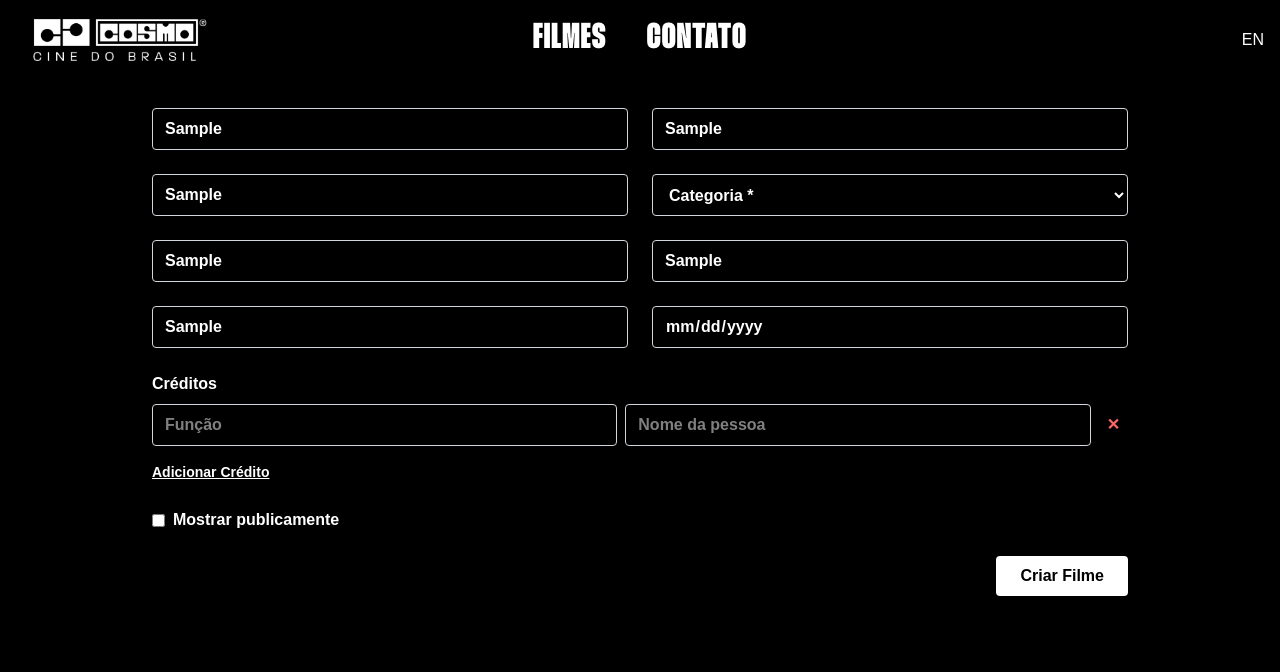
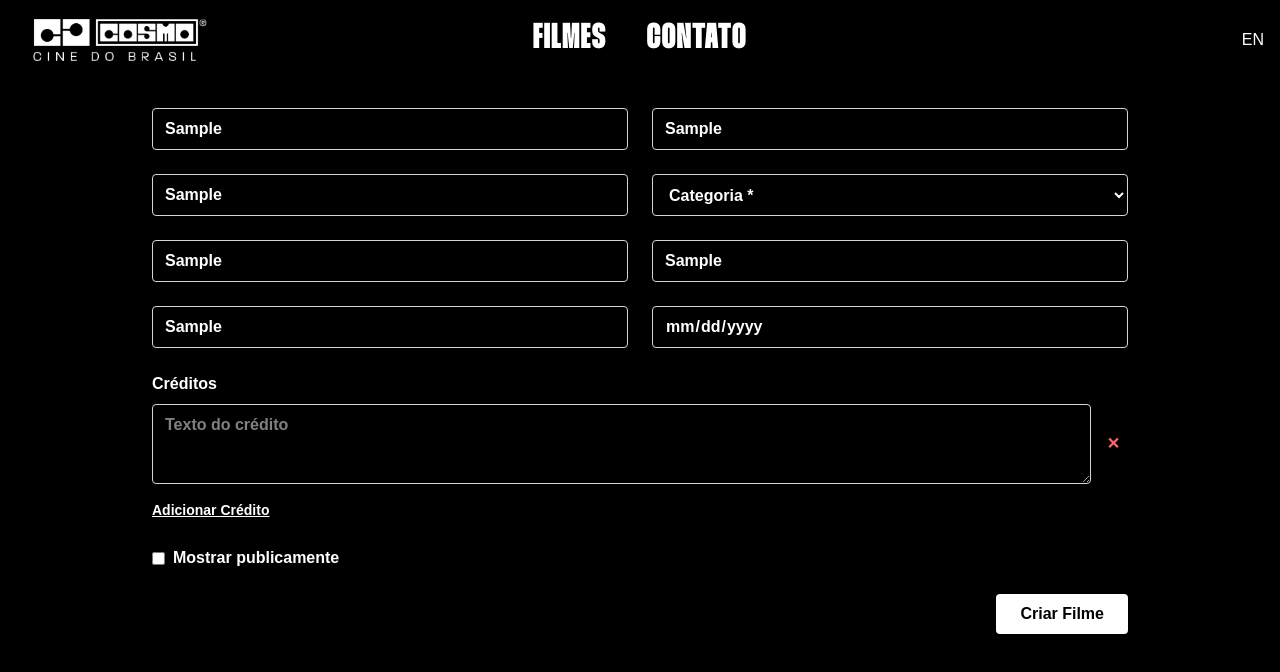
Before and after one commit to guerrinharj/cosmo-cine, a Next.js app: page /filmes/create in a window 1280 px wide. Both pictures are taken after typing "Sample", "Sample", "Sample", "Sample", "Sample", "Sample" into the empty fields and a click on the button "Adicionar Crédito". Shown: the top 672 px of the page. Built offline with nearby package versions, Linux system fonts and the light colour scheme; no server answers; a web font is replaced by a local one.

Commit message:
text area for creditos

```diff
--- a/src/app/filmes/create/page.tsx
+++ b/src/app/filmes/create/page.tsx
@@ -32,7 +32,7 @@ export default function CreateFilmePage() {
         showable: false,
     });
 
-    const [creditos, setCreditos] = useState<{ funcao: string; nome: string }[]>([]);
+    const [creditos, setCreditos] = useState<string[]>([]);
     const [touched, setTouched] = useState<{ [key: string]: boolean }>({});
     const [modalMessage, setModalMessage] = useState('');
     const [showModal, setShowModal] = useState(false);
@@ -80,7 +80,7 @@ export default function CreateFilmePage() {
                 body: JSON.stringify({
                     ...form,
                     thumbnail: thumbnailUrl,
-                    creditos: Object.fromEntries(creditos.map(c => [c.funcao, c.nome])),
+                    creditos
                 }),
             });
 
@@ -98,11 +98,11 @@ export default function CreateFilmePage() {
         setShowModal(true);
     };
 
-    const addCredito = () => setCreditos([...creditos, { funcao: '', nome: '' }]);
+    const addCredito = () => setCreditos([...creditos, '']);
 
-    const updateCredito = (i: number, key: 'funcao' | 'nome', value: string) => {
+    const updateCredito = (i: number, value: string) => {
         const copy = [...creditos];
-        copy[i][key] = value;
+        copy[i] = value;
         setCreditos(copy);
     };
 
@@ -137,13 +137,18 @@ export default function CreateFilmePage() {
                         <p className="mb-2 font-bold">Créditos</p>
                         {creditos.map((c, i) => (
                             <div key={i} className="flex gap-2 mb-2">
-                                <input placeholder="Função" value={c.funcao} onChange={(e) => updateCredito(i, 'funcao', e.target.value)} className="flex-1 px-3 py-2 rounded border border-gray-300" />
-                                <input placeholder="Nome da pessoa" value={c.nome} onChange={(e) => updateCredito(i, 'nome', e.target.value)} className="flex-1 px-3 py-2 rounded border border-gray-300" />
+                                <textarea
+                                    placeholder="Texto do crédito"
+                                    value={c}
+                                    onChange={(e) => updateCredito(i, e.target.value)}
+                                    className="flex-1 px-3 py-2 rounded border border-gray-300 min-h-[80px]"
+                                />
                                 <button type="button" onClick={() => removeCredito(i)} className="text-red-400 px-2">✕</button>
                             </div>
                         ))}
                         <button type="button" onClick={addCredito} className="mt-2 text-sm underline text-white">Adicionar Crédito</button>
                     </div>
+
 
                     <label className="flex items-center gap-2 md:col-span-2">
                         <input type="checkbox" name="showable" checked={form.showable as boolean} onChange={handleChange} />
```
